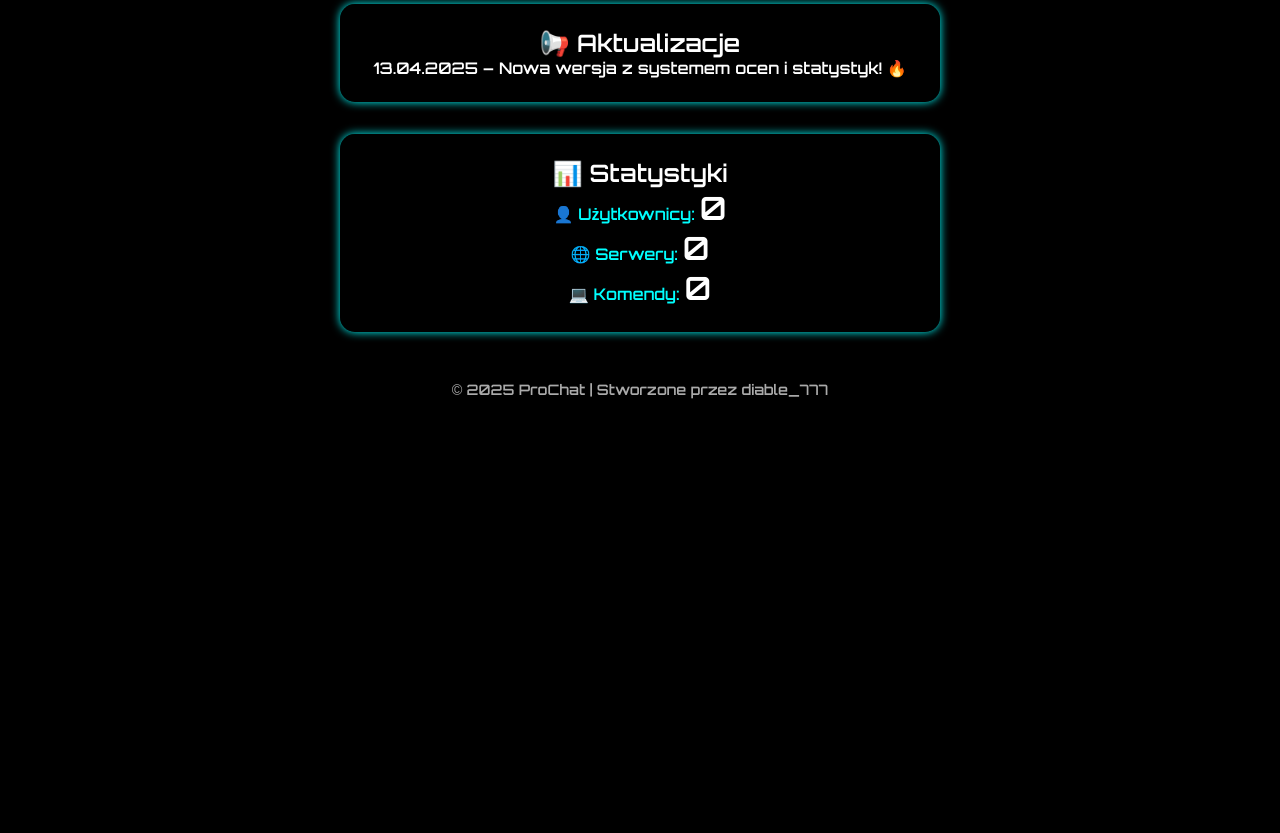
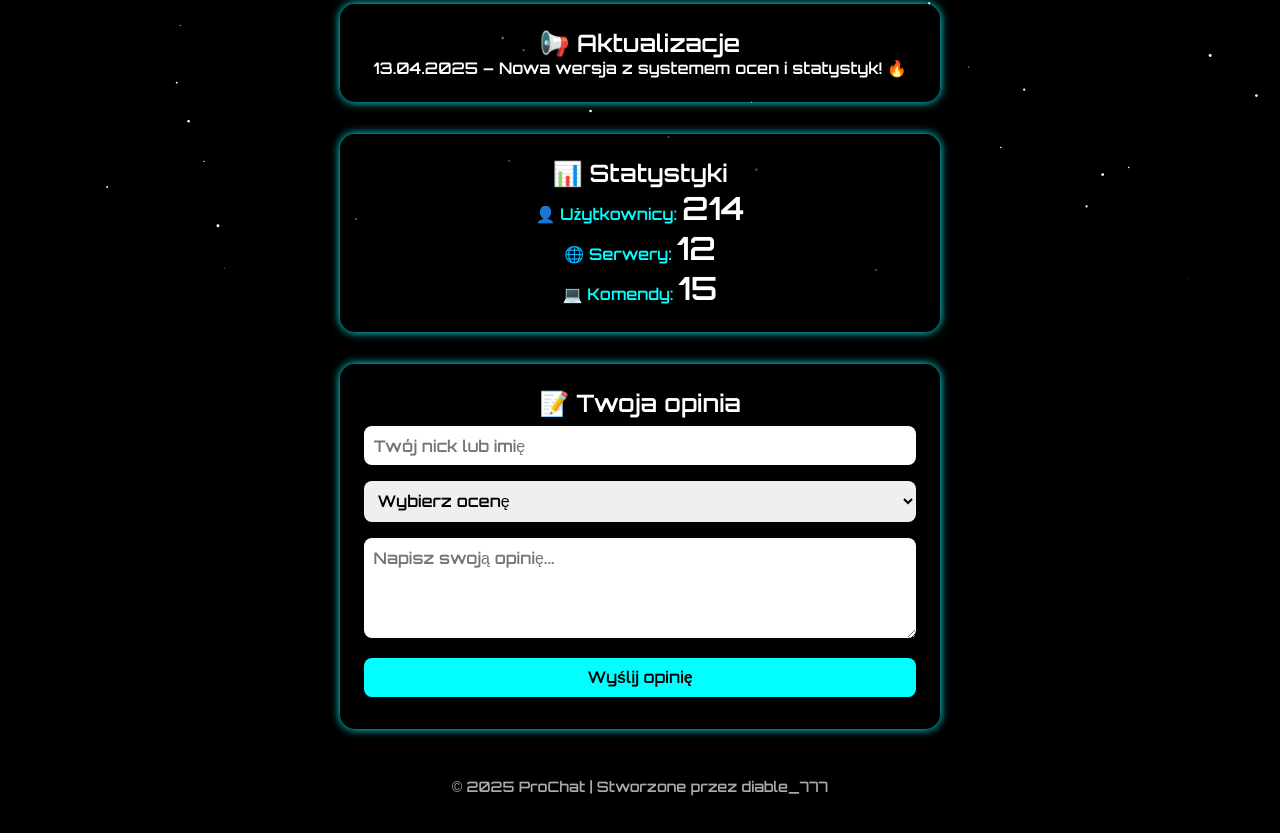
Before and after one commit to diabel777/prochat-site, a plain HTML site: page index.html in a window 1280 px wide. Shown: the part 519-1352 px from the top of the page. Before the commit the page ends 981 px from the top, so only its background shows below. Drawn offline with Linux system fonts and the light colour scheme.

Commit message:
Update index.html

```diff
--- a/index.html
+++ b/index.html
@@ -53,7 +53,7 @@
     .btns a:hover {
       background: #00dddd;
     }
-    .update, .info, .stats {
+    .update, .info, .stats, .feedback {
       margin-top: 2rem;
       background: rgba(0,0,0,0.6);
       padding: 1.5rem;
@@ -74,6 +74,24 @@
       margin-top: 3rem;
       font-size: 0.9rem;
       color: #aaa;
+    }
+    input, textarea, select, button {
+      width: 100%;
+      padding: 0.6rem;
+      margin: 0.5rem 0;
+      border-radius: 8px;
+      border: none;
+      font-family: 'Orbitron', sans-serif;
+      font-size: 1rem;
+    }
+    button {
+      background: #00ffff;
+      color: black;
+      font-weight: bold;
+      cursor: pointer;
+    }
+    button:hover {
+      background: #00dddd;
     }
   </style>
 </head>
@@ -105,14 +123,32 @@
       <p><span class="label">💻 Komendy:</span> <span id="commands" class="value">0</span></p>
     </div>
 
+    <div class="feedback">
+      <h2>📝 Twoja opinia</h2>
+      <form onsubmit="event.preventDefault(); alert('Dziękujemy za opinię!');">
+        <input type="text" placeholder="Twój nick lub imię" required />
+        <select required>
+          <option value="">Wybierz ocenę</option>
+          <option value="1">⭐</option>
+          <option value="2">⭐⭐</option>
+          <option value="3">⭐⭐⭐</option>
+          <option value="4">⭐⭐⭐⭐</option>
+          <option value="5">⭐⭐⭐⭐⭐</option>
+        </select>
+        <textarea rows="4" placeholder="Napisz swoją opinię..." required></textarea>
+        <button type="submit">Wyślij opinię</button>
+      </form>
+    </div>
+
     <footer>
       © 2025 ProChat | Stworzone przez diable_777
     </footer>
   </div>
 
   <script>
-    const canvas = document.getElementById(\"stars\");
-    const ctx = canvas.getContext(\"2d\");
+    // Gwiazdy w tle
+    const canvas = document.getElementById("stars");
+    const ctx = canvas.getContext("2d");
     canvas.width = window.innerWidth;
     canvas.height = window.innerHeight;
     let stars = [];
@@ -129,7 +165,7 @@
 
     function drawStars() {
       ctx.clearRect(0, 0, canvas.width, canvas.height);
-      ctx.fillStyle = \"white\";
+      ctx.fillStyle = "white";
       stars.forEach(s => {
         ctx.beginPath();
         ctx.arc(s.x, s.y, s.r, 0, Math.PI * 2);
@@ -143,15 +179,15 @@
     }
     drawStars();
 
-    // Ładowanie statystyk
-    fetch(\"stats.json\")
+    // Statystyki z stats.json
+    fetch("stats.json")
       .then(res => res.json())
       .then(data => {
-        document.getElementById(\"users\").textContent = data.users;
-        document.getElementById(\"guilds\").textContent = data.guilds;
-        document.getElementById(\"commands\").textContent = data.commands;
+        document.getElementById("users").textContent = data.users;
+        document.getElementById("guilds").textContent = data.guilds;
+        document.getElementById("commands").textContent = data.commands;
       })
-      .catch(() => console.warn(\"Nie znaleziono stats.json\"));
+      .catch(() => console.warn("Nie znaleziono stats.json"));
   </script>
 </body>
 </html>
```
